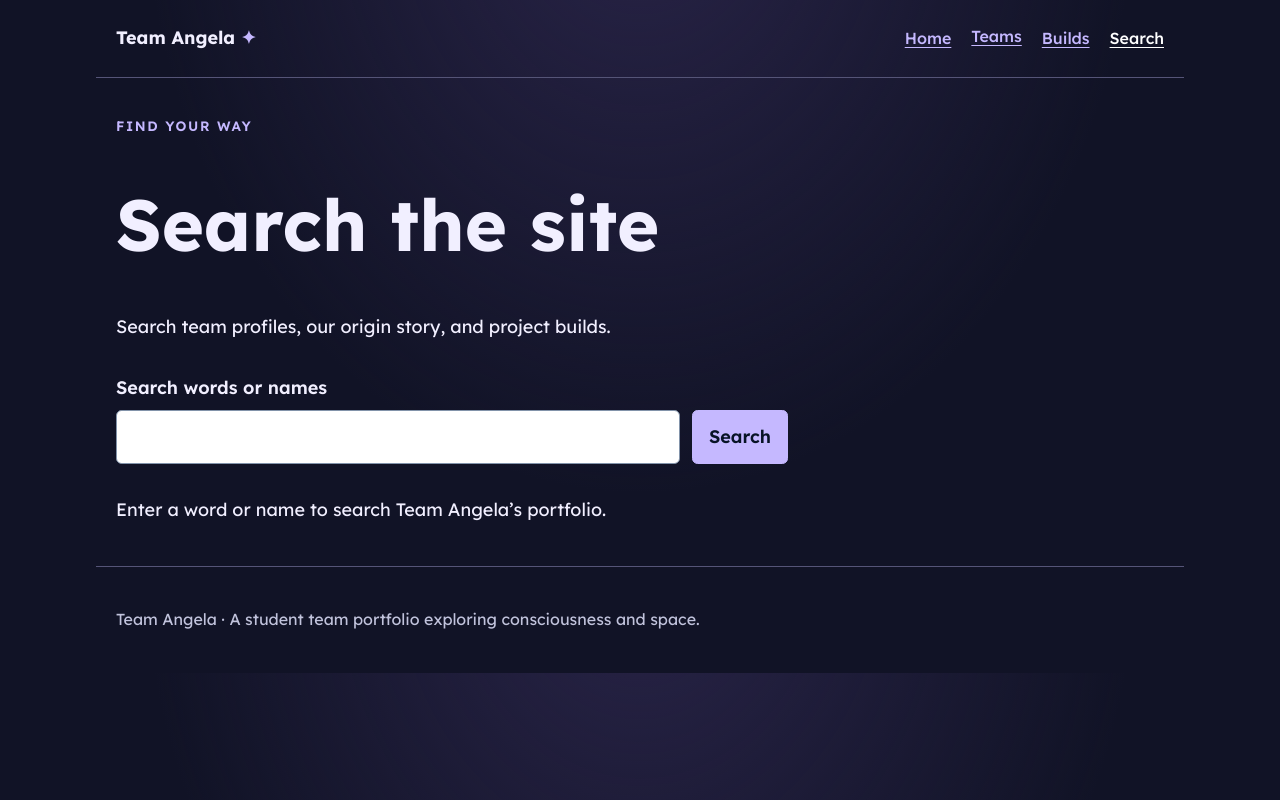
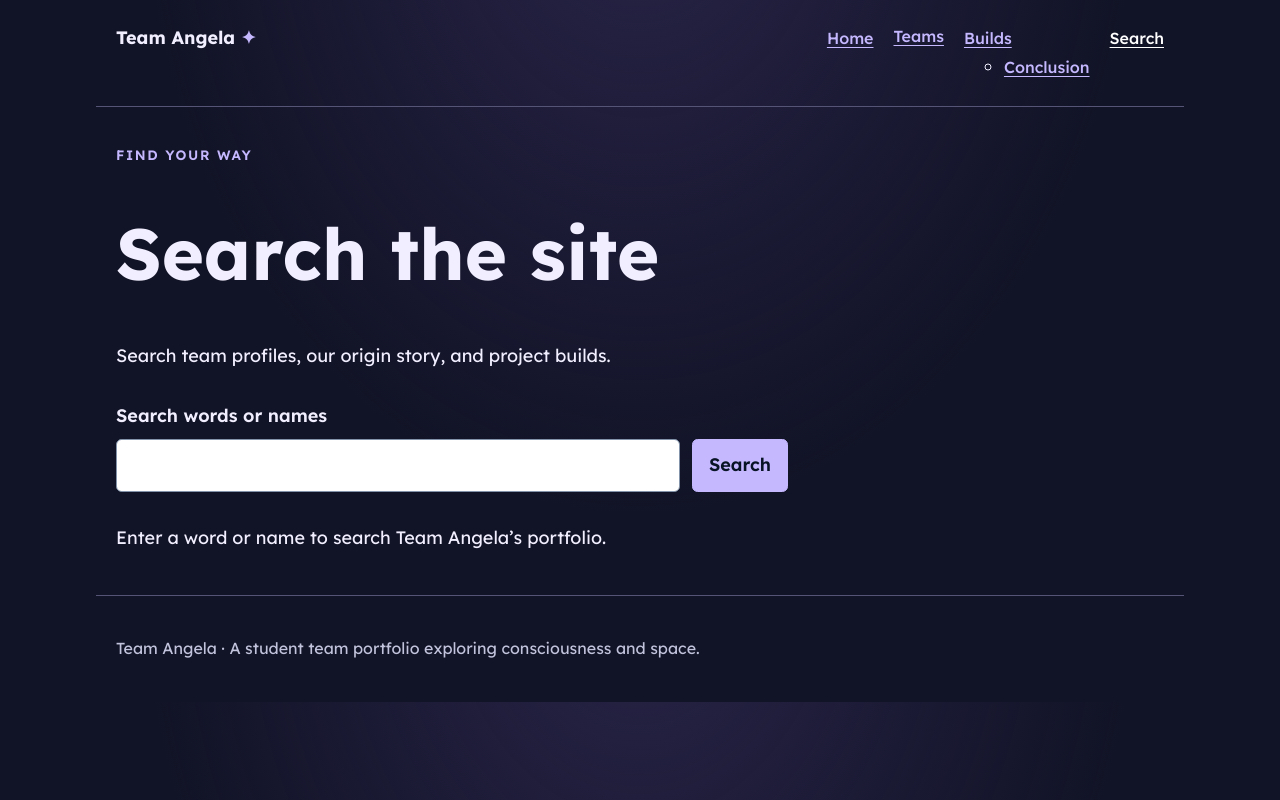
Before and after one commit to um-lrc-hnr241/2026-fall-angela, a plain HTML site: page search.html in a window 1280 px wide. Drawn offline with Linux system fonts and the light colour scheme.

Commit message:
Agent: update search.html

```diff
--- a/search.html
+++ b/search.html
@@ -24,7 +24,9 @@
         <li><a href="team/pazona.html">Pazona</a></li>
         <li><a href="team/xie.html">Xie</a></li>
       </ul></li>
-      <li><a href="builds.html">Builds</a></li>
+      <li class="build-menu"><a href="builds.html">Builds</a><ul aria-label="Build pages">
+        <li><a href="conclusion.html">Conclusion</a></li>
+      </ul></li>
       <li><a href="search.html" aria-current="page">Search</a></li>
     </ul></nav>
   </header>
```
